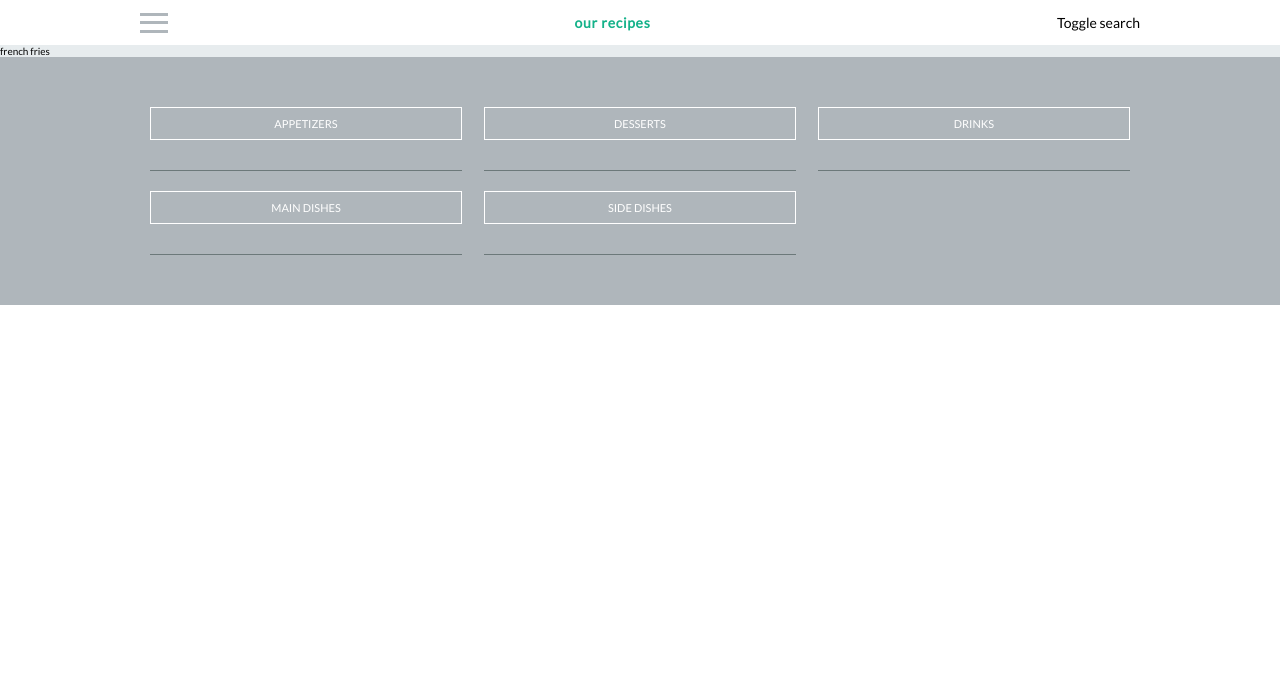
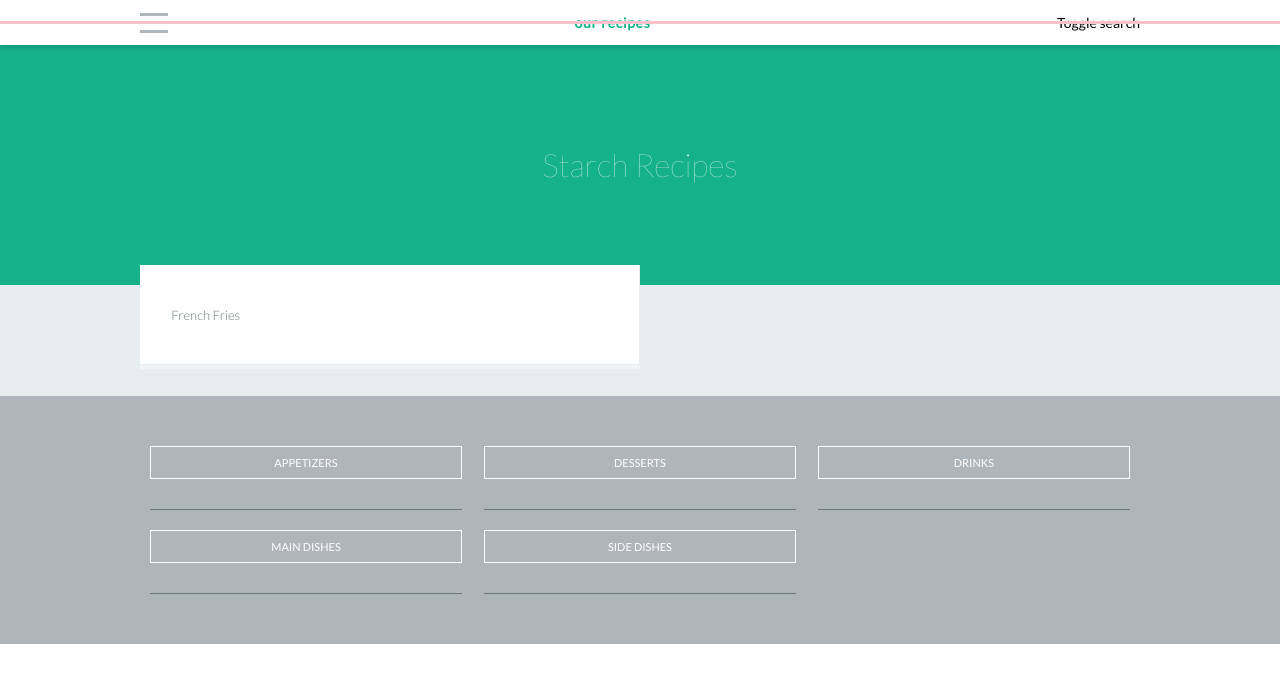
Before and after one commit to nicklemmon/recipes, a Jekyll site: the page built from sidedish/starch.html, in a window 1280 px wide. Shown: the top 683 px of the page. Built offline with Jekyll 4.4.1, drawn with Linux system fonts in a browser that asks for light colours; some web fonts are replaced.

Commit message:
Basic styling for recipe layouts

```diff
--- a/_data/settings.yml
+++ /dev/null
@@ -1 +0,0 @@
-#===== SITE SETTINGS =====#
--- a/_layouts/recipe-list.html
+++ b/_layouts/recipe-list.html
@@ -4,8 +4,19 @@ layout: default		# parent layout
 
 {% assign recipes = site.recipes | where:'subcategory', page.subcategory %} {%comment%} 'recipes' in the following loop are recipes in which the subcategory of the recipe matches a the subcategory of a subcategory page {%endcomment%}
 
+<section class="Hero Hero--secondary Hero--{{ page.subcategory }}">
+	<h2 class="Hero-title Hero-title--h2">{{ page.subcategory | capitalize }} Recipes</h2>
+</section> <!-- /.Hero -->
+
+
+<section class="SubContainer SubContainer--recipeNav">
+
 {% for recipe in recipes %}
 
-	{{ recipe.title }}
+	<a href="{{ site.baseurl }}/{{ category.shortname }}/{{ subcategories.subcategory }}/{{ recipe.url }}" class="Tile Tile--recipe u-rippleLink">
+		<p class="Tile-name Tile-name--recipe">{{ recipe.title }}</p>
+	</a> <!-- .Tile--category -->
 
 {% endfor %}
+
+</section>
--- a/_layouts/subcategory-list.html
+++ b/_layouts/subcategory-list.html
@@ -2,9 +2,10 @@
 layout: default		# parent layout
 ---
 
-<section class="Hero Hero--secondary">
+<section class="Hero Hero--secondary Hero--{{ page.category }}">
 	<h2 class="Hero-title Hero-title--h2">{{ page.link-title | capitalize }}</h2>
 </section> <!-- /.Hero -->
+
 
 <section class="SubContainer SubContainer--categoryNav SubContainer--subCategoryNav">
 
--- a/_sass/_base.scss
+++ b/_sass/_base.scss
@@ -26,3 +26,13 @@
 		padding-bottom: $spacing--xl;
 	}
 }
+
+.SubContainer--recipeNav {
+	@include display(flex);
+	@include flex-direction(row);
+	@include flex-wrap(wrap);
+	@media screen and (min-width: $breakpoint--sm) {
+		margin-top: -$spacing--md;
+		padding-bottom: $spacing--lg;
+	}
+}
--- a/_sass/components/_header.scss
+++ b/_sass/components/_header.scss
@@ -1,13 +1,24 @@
 //===== HEADER STYLES =====//
 
 .Header {
+	position: relative;
+	z-index: 2;
 	width: 100%;
 	height: 4.5rem;
 	background: #FFFFFF;
 	font-size: 1.4rem;
 	@include display(flex);
 	@include align-items(center);
-	box-shadow: 0 2px 4px 0 rgba($gray--dark, .54);
+ 	box-shadow: 0px 3px 5px rgba(black, .15);
+	&:after {
+		content: '';
+		display: block;
+		position: absolute;
+		z-index: 1;
+		height: .25rem;
+		background: pink;
+		width: 100%;
+	}
 }
 
 .Header-subContainer {
@@ -19,11 +30,6 @@
 	padding: 0 $spacing--md;
 }
 
-.Header-menu,
-.Header-siteTitle,
-.Header-search {
-	width: 100% / 3;
-}
 
 .Header-menu {
 	@include display(flex);
--- a/_sass/components/_tiles.scss
+++ b/_sass/components/_tiles.scss
@@ -42,14 +42,6 @@
 	}
 }
 
-.Tile--subCategory {
-	height: 15rem;
-	width: 100%;
-	@media screen and (min-width: $breakpoint--md) {
-		height: 17.5rem;
-	}
-}
-
 .Tile-name--category {
 	&:after {
 		content: "";
@@ -62,6 +54,36 @@
 	}
 }
 
-//=== sub-category tile ===//
+
+//=== subcategory tile ===//
+
+.Tile--subCategory {
+	height: 15rem;
+	width: 100%;
+	@media screen and (min-width: $breakpoint--md) {
+		height: 17.5rem;
+	}
+}
+
 
 //=== recipe tile ===//
+
+.Tile--recipe {
+	padding: $spacing--lg;
+	width: 100%;
+	@include display(flex);
+	@include justify-content(space-between);
+	@include align-items(center);
+	&:nth-child(odd) {
+		border-right: .1em solid $gray--light;
+	}
+	@media screen and (min-width: $breakpoint--md) {
+		width: 50%;
+	}
+}
+
+.Tile-name--recipe {
+	text-transform: capitalize;
+	font-weight: 300;
+	font-size: 1.3em;
+}
```
